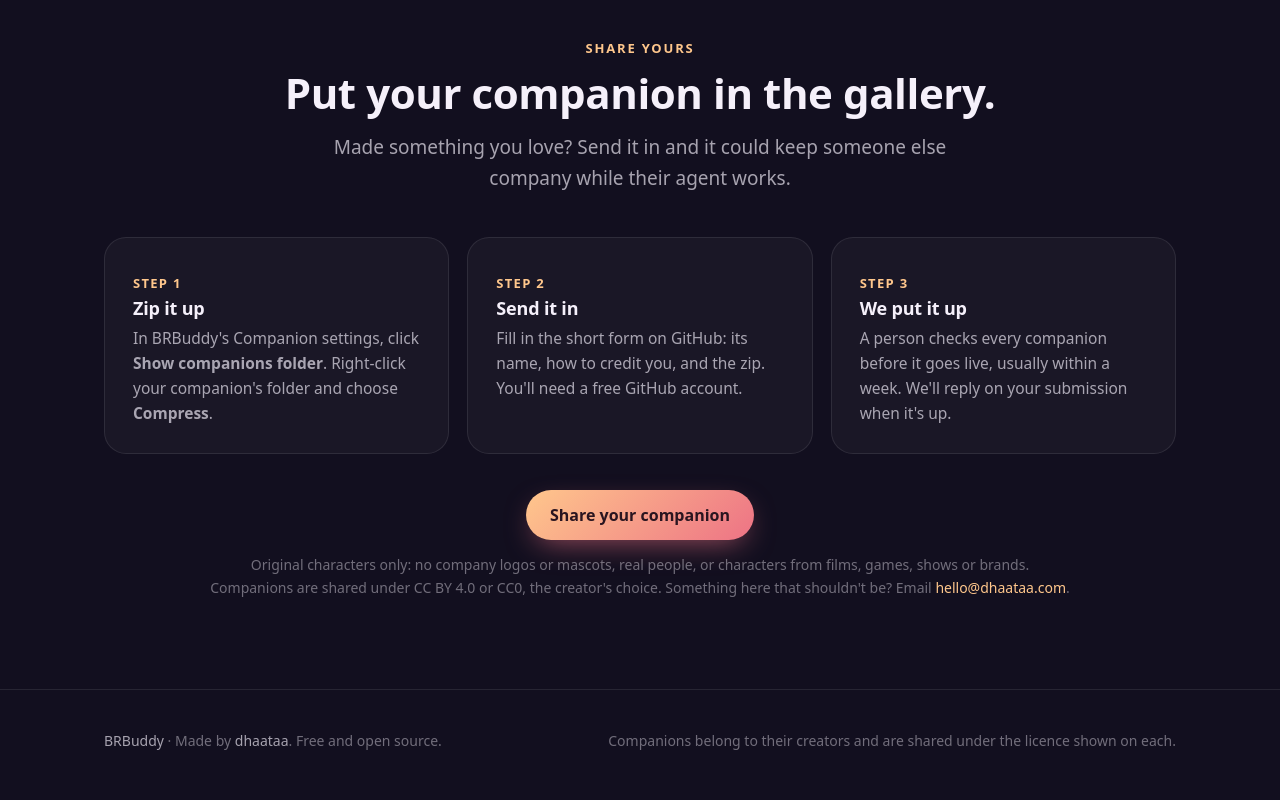
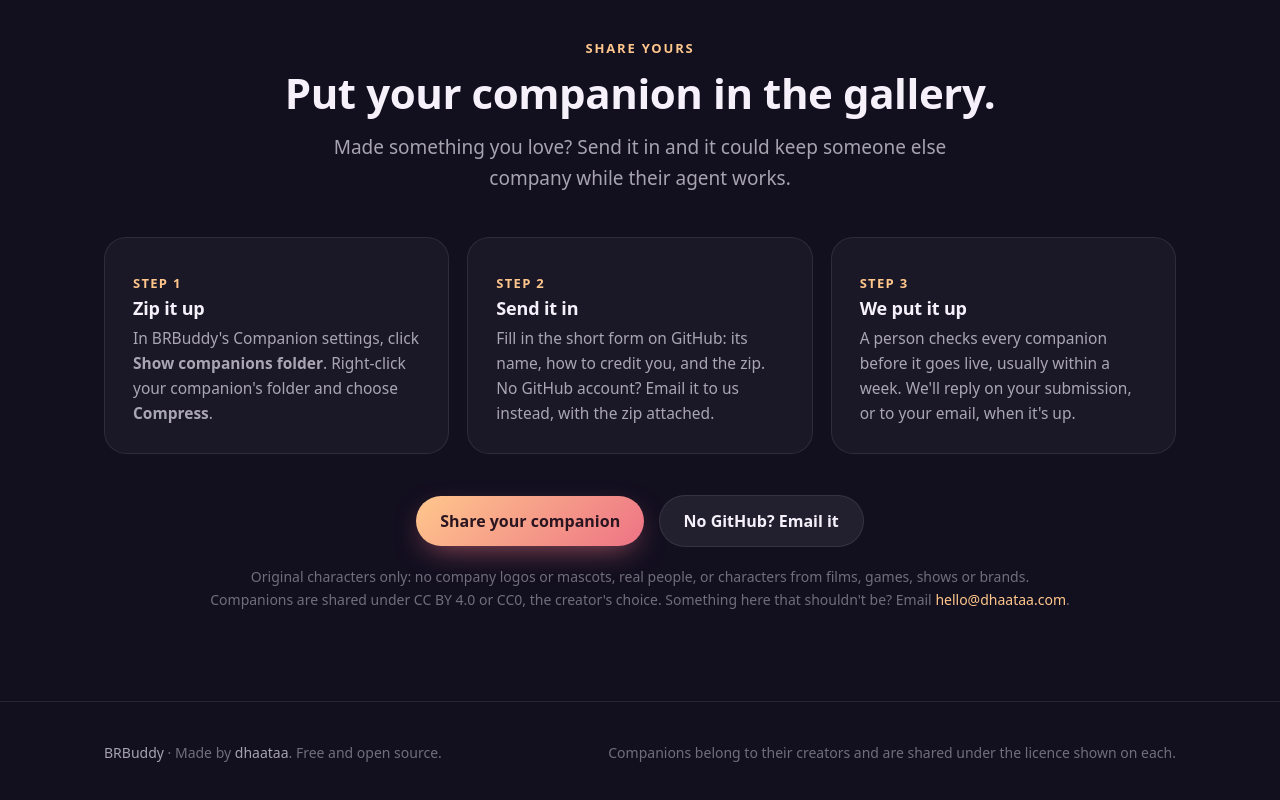
Before and after one commit to dhaataalimited-hub/brbuddy, a plain HTML site: page site/gallery/index.html in a window 1280 px wide. Shown: the part 3313-4113 px from the top of the page. Drawn offline with Linux system fonts and the light colour scheme.

Commit message:
Gallery: let people without GitHub email a companion in
Adds a "No GitHub? Email it" button that opens a filled-in email to
hello@dhaataa.com, and covers the email route in CONTRIBUTING and the
support guide.

Co-Authored-By: Claude Opus 5.5 <noreply@anthropic.com>

```diff
--- a/site/gallery/index.html
+++ b/site/gallery/index.html
@@ -122,6 +122,7 @@ kbd, code { font: 13px var(--mono); color: var(--peach); }
 .share { display: grid; grid-template-columns: repeat(3, 1fr); gap: 18px; margin-top: 44px; }
 .share .way h3 { font-size: 18px; }
 .cta { text-align: center; margin-top: 36px; }
+.cta .btn { margin: 5px; }
 .cta p { color: var(--faint); font-size: 14px; margin-top: 14px; }
 
 footer { border-top: 1px solid var(--line); padding: 40px 0 52px; color: var(--faint); font-size: 14px; }
@@ -248,16 +249,17 @@ footer a { color: var(--muted); }
       <div class="way">
         <p class="num">Step 2</p>
         <h3>Send it in</h3>
-        <p>Fill in the short form on GitHub: its name, how to credit you, and the zip. You'll need a free GitHub account.</p>
+        <p>Fill in the short form on GitHub: its name, how to credit you, and the zip. No GitHub account? Email it to us instead, with the zip attached.</p>
       </div>
       <div class="way">
         <p class="num">Step 3</p>
         <h3>We put it up</h3>
-        <p>A person checks every companion before it goes live, usually within a week. We'll reply on your submission when it's up.</p>
+        <p>A person checks every companion before it goes live, usually within a week. We'll reply on your submission, or to your email, when it's up.</p>
       </div>
     </div>
     <div class="cta">
       <a class="btn btn-warm" href="https://github.com/dhaataalimited-hub/brbuddy/issues/new?template=share-a-companion.yml">Share your companion</a>
+      <a class="btn btn-ghost" href="mailto:hello@dhaataa.com?subject=Companion%3A%20&amp;body=Attach%20your%20zipped%20companion%20folder%20to%20this%20email%2C%20then%20fill%20in%20the%20lines%20below.%0A%0ACompanion%27s%20name%3A%0ACredit%20me%20as%3A%0ALink%20%28optional%29%3A%0AHow%20I%20made%20it%20%28Companion%20Studio%20/%20with%20an%20AI%20/%20drew%20it%20myself%29%3A%0AAbout%20it%20%28one%20or%20two%20lines%20for%20the%20gallery%20card%29%3A%0ALicence%20%28CC%20BY%204.0%2C%20credit%20me%20/%20CC0%2C%20no%20credit%20needed%29%3A%0A%0AWrite%20YES%20after%20each%3A%0A-%20I%20made%20this%20companion%20myself%20%28or%20with%20an%20AI%20working%20from%20my%20own%20idea%29%2C%20and%20I%27m%20allowed%20to%20share%20it%3A%0A-%20It%20has%20no%20company%20logos%20or%20mascots%2C%20no%20real%20people%2C%20and%20no%20characters%20from%20films%2C%20games%2C%20shows%20or%20brands%3A%0A-%20I%27m%20happy%20for%20it%20to%20be%20shown%20on%20brbuddy.app%20and%20downloaded%20under%20the%20licence%20I%20picked%3A%0A">No GitHub? Email it</a>
       <p>Original characters only: no company logos or mascots, real people, or characters from films, games, shows or brands.<br>
         Companions are shared under CC BY 4.0 or CC0, the creator's choice. Something here that shouldn't be? Email <a href="mailto:hello@dhaataa.com">hello@dhaataa.com</a>.</p>
     </div>
```
Also changed, not shown: 2 other files.
